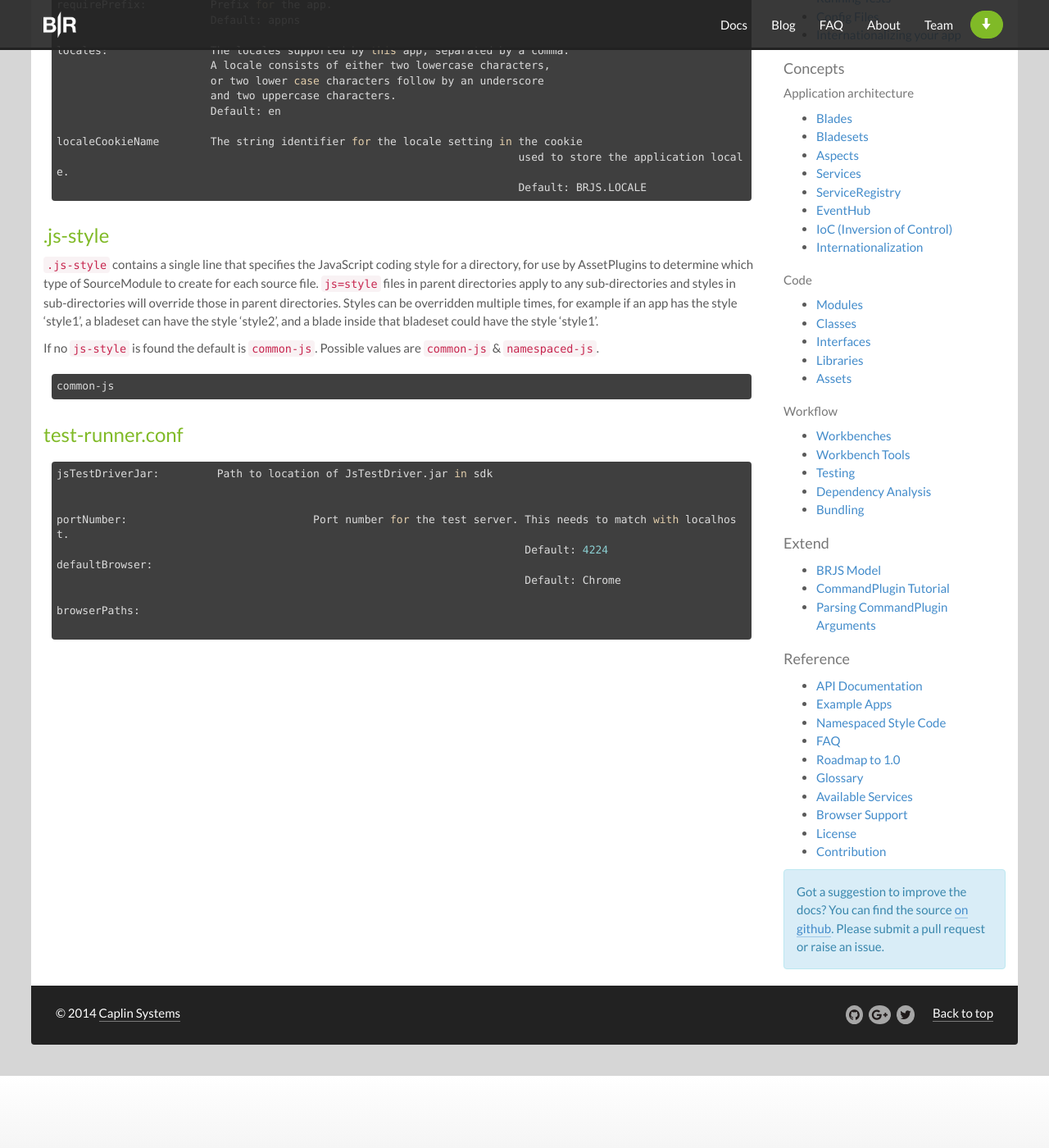
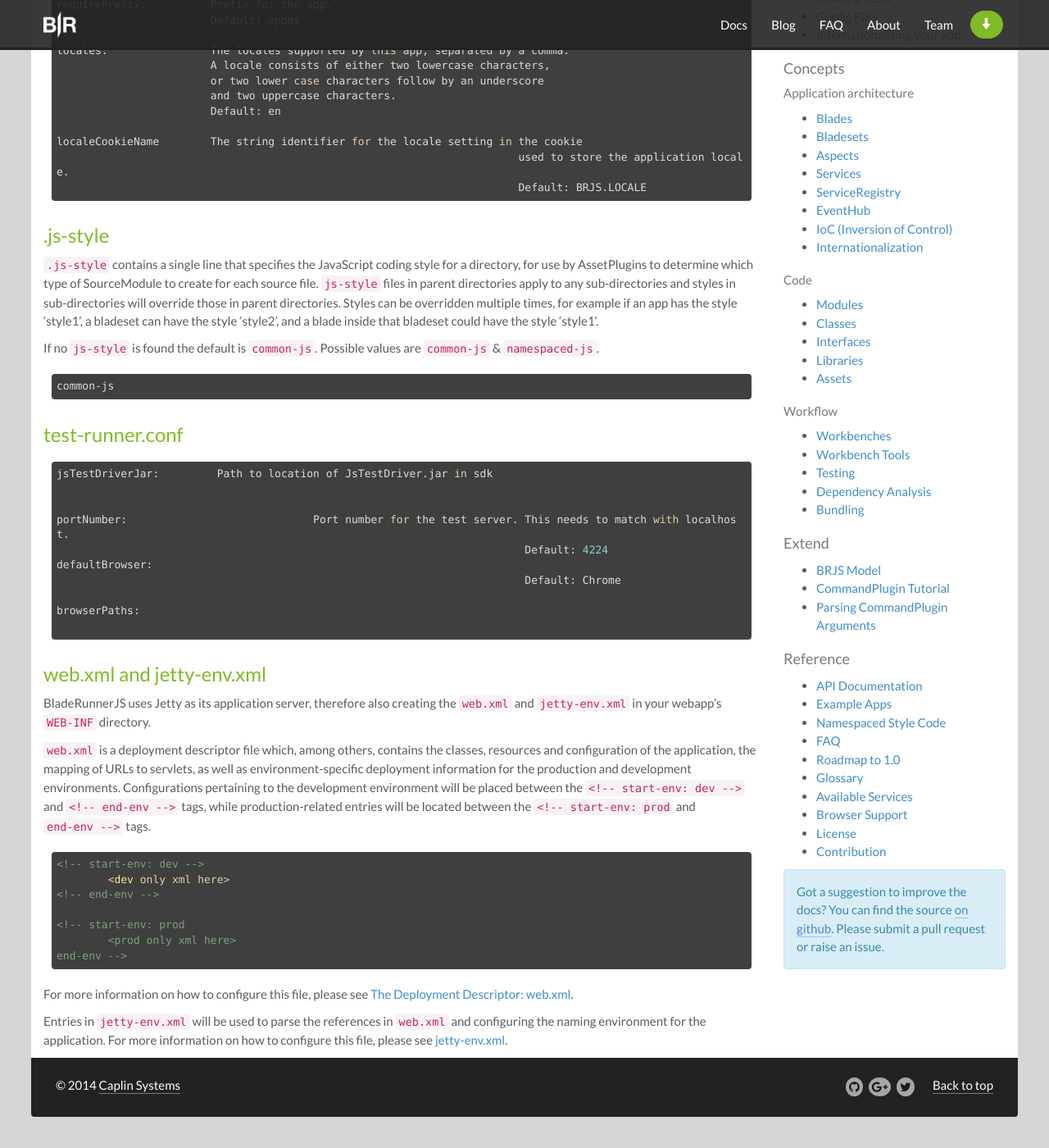
Before and after one commit to BladeRunnerJS/brjs-site, a Jekyll site: the page built from docs/use/config.md, in a window 1280 px wide and 1400 px high, scrolled down 539 px. Shown: the whole window at 82% size. Built offline with Jekyll 4.4.1, drawn with Linux system fonts in a browser that asks for light colours; nearby versions of some CDN libraries; Markdown is read by kramdown in place of the engine named in the settings; before the commit the page ends 1851 px from its top, so only the background shows below that.

Commit message:
Added conf information for web.xml and jetty-env.xml.

````diff
--- a/docs/use/config.md
+++ b/docs/use/config.md
@@ -45,7 +45,7 @@ localeCookieName	The string identifier for the locale setting in the cookie
 
 `.js-style` contains a single line that specifies the JavaScript coding style for a directory,
 	for use by AssetPlugins to determine which type of SourceModule to create for each source file.
-`js=style` files in parent directories apply to any sub-directories and styles in sub-directories will override those in parent directories.
+`js-style` files in parent directories apply to any sub-directories and styles in sub-directories will override those in parent directories.
 Styles can be overridden multiple times, for example if an app has the style 'style1', a bladeset can have the style 'style2',
 	and a blade inside that bladeset could have the style 'style1'.
 
@@ -69,3 +69,23 @@ defaultBrowser:
 browserPaths:
 
 ```
+
+### web.xml and jetty-env.xml
+
+BladeRunnerJS uses Jetty as its application server, therefore also creating the `web.xml` and `jetty-env.xml` in your webapp's `WEB-INF` directory.
+
+`web.xml` is a deployment descriptor file which, among others, contains the classes, resources and configuration of the application, the mapping of URLs to servlets, as well as environment-specific deployment information for the production and development environments. Configurations pertaining to the development environment will be placed between the `<!-- start-env: dev -->` and `<!-- end-env -->` tags, while production-related entries will be located between the `<!-- start-env: prod` and `end-env -->` tags.
+
+```
+<!-- start-env: dev -->
+	<dev only xml here>
+<!-- end-env -->
+
+<!-- start-env: prod
+	<prod only xml here>
+end-env -->
+```
+
+For more information on how to configure this file, please see [The Deployment Descriptor: web.xml](https://cloud.google.com/appengine/docs/java/config/webxml).
+
+Entries in `jetty-env.xml` will be used to parse the references in `web.xml` and configuring the naming environment for the application. For more information on how to configure this file, please see [jetty-env.xml](http://www.eclipse.org/jetty/documentation/9.2.1.v20140609/jetty-env-xml.html).
````
